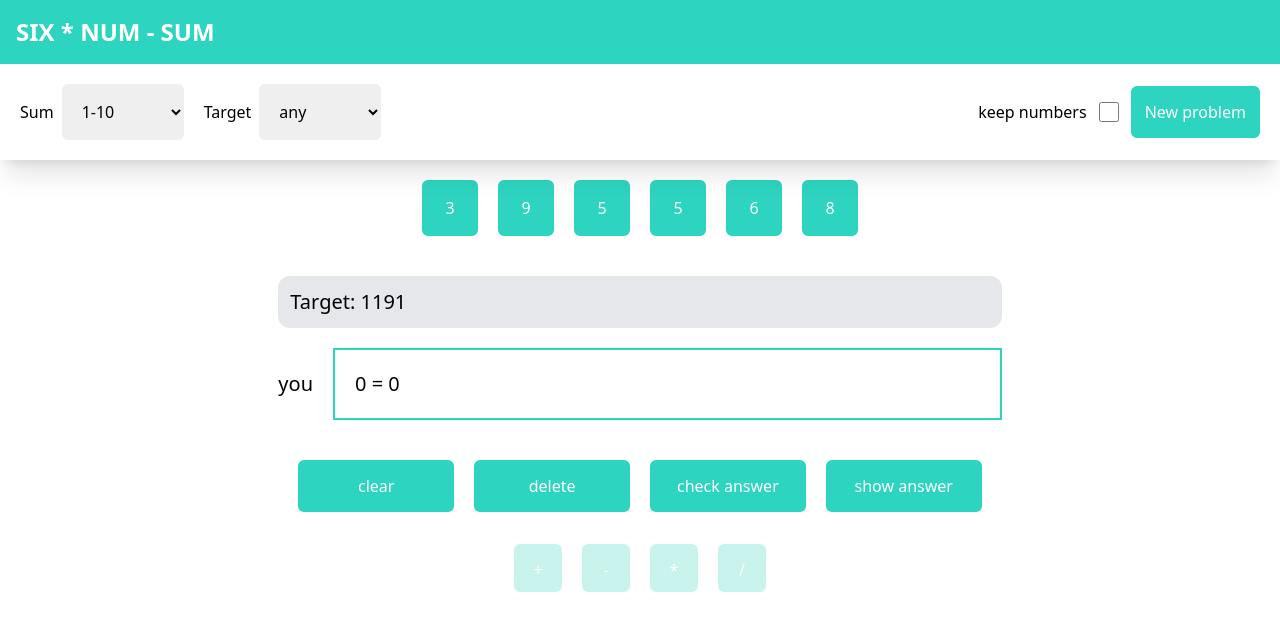
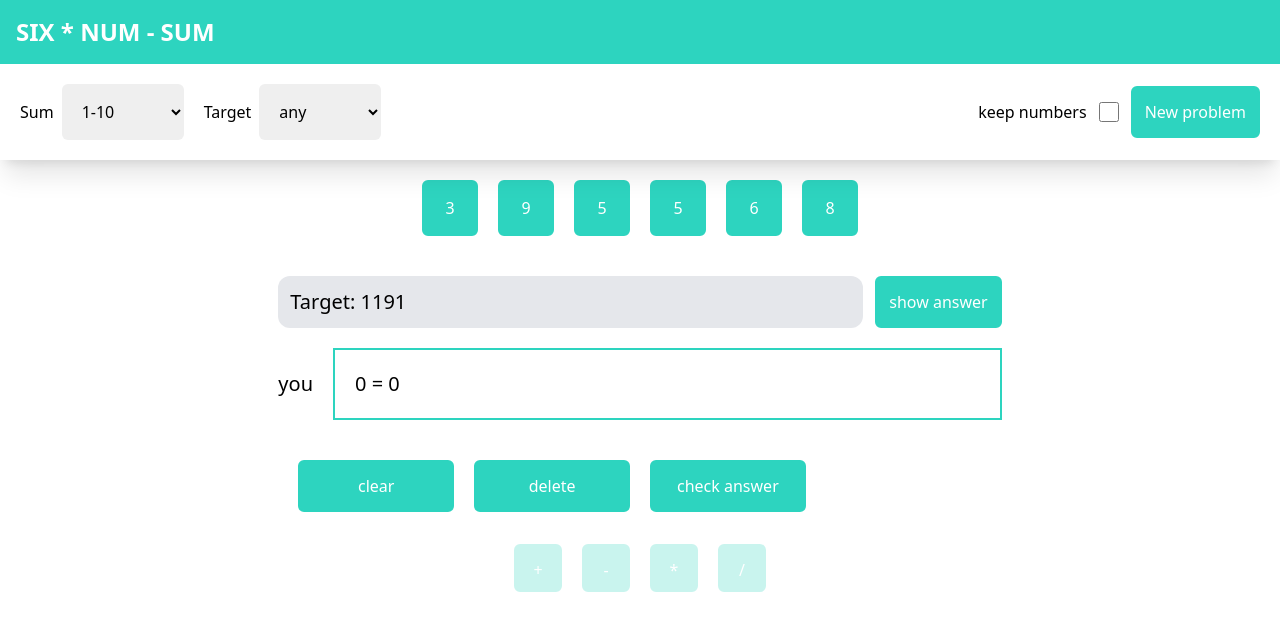
Before and after one commit to chris434/six-num-sum, a SvelteKit app: page / in a window 1280 px wide. Both pictures are taken after a click on the button "New problem". Shown: the top 630 px of the page. Built offline with nearby package versions, Linux system fonts and the light colour scheme.

Commit message:
refactor: move show answer button

```diff
--- a/src/components/FunctionButtons.svelte
+++ b/src/components/FunctionButtons.svelte
@@ -1,23 +1,11 @@
 <script lang="ts">
 	import Button from "./button.svelte";
 	import {getProblem}from '../contexts/problemContext'
-const problem=getProblem();
-const {clearSum,deleteLast,checkAnswer,setAnswerHasBeenShown}=problem
-export let toggleAnswer =false
-
-function setToggleAnswer(){
-	toggleAnswer = !toggleAnswer
-	setAnswerHasBeenShown()
-}
-
-$: if(!$problem.answerHasBeenShown) toggleAnswer=false
-
-
+const {clearSum,deleteLast,checkAnswer}=getProblem()
 </script>
 
 <section class="grid grid-cols-2 lg:grid-cols-4 w-full lg:text-nowrap gap-5 p-5">
 <Button onclick={clearSum}>clear</Button>
 <Button onclick={deleteLast}>delete</Button>
 <Button onclick={checkAnswer}>check answer</Button>
-<Button onclick={setToggleAnswer}>{toggleAnswer?'hide':'show'} answer</Button>
 </section>
--- a/src/components/button.svelte
+++ b/src/components/button.svelte
@@ -7,6 +7,6 @@
 </script>
 
 
-<button {disabled} on:click={onclick} class="bg-teal-400  p-3 rounded-md border-teal-400 border-2 {disabled?'cursor-not-allowed':'hover:bg-white  hover:text-teal-400'} {className} {selected?'bg-white text-teal-400':' text-white'}">
+<button {disabled} on:click={onclick} class="bg-teal-400 whitespace-nowrap p-3 rounded-md border-teal-400 border-2 {disabled?'cursor-not-allowed':'hover:bg-white  hover:text-teal-400'} {className} {selected?'bg-white text-teal-400':' text-white'}">
     <slot/>
 </button>
--- a/src/components/targetBar.svelte
+++ b/src/components/targetBar.svelte
@@ -1,9 +1,21 @@
 <script lang="ts">
     import {getProblem} from '../contexts/problemContext'
+	import Button from './button.svelte';
     const problem = getProblem()
+    const{setAnswerHasBeenShown}=problem
+    export let toggleAnswer =false
+
+function setToggleAnswer(){
+	toggleAnswer = !toggleAnswer
+	setAnswerHasBeenShown()
+}
+
+$: if(!$problem.answerHasBeenShown) toggleAnswer=false
 </script>
-
-<div class="bg-gray-200 p-3 rounded-xl text-xl w-full mb-5">
+<div class="flex gap-3 items-center mb-5 xs:flex-row flex-col">
+<div class="bg-gray-200 p-3 rounded-xl w-full text-xl ">
     Target:
     {$problem.problem.result}
 </div>
+<Button onclick={setToggleAnswer}>{toggleAnswer?'hide':'show'} answer</Button>
+</div>
--- a/src/routes/+page.svelte
+++ b/src/routes/+page.svelte
@@ -22,12 +22,12 @@
 </div>
 <div class="flex items-center p-5 pb-0 flex-col relative ">
   <div class="lg:w-7/12 md:w-7/12 sm:w-8/12 w-full  ">
-  <TargetBar/>
+  <TargetBar bind:toggleAnswer/>
         <SumBar/>
         {#if toggleAnswer&& $problem.answerHasBeenShown}
         <AnswerBar/>
         {/if}
-        <FunctionButtons bind:toggleAnswer/>
+        <FunctionButtons/>
 </div>
 </div>
 <div class="items-start shadow-2xl lg:shadow-none w-full sticky lg:static bottom-0 bg-white  p-3 rounded-lg">
```
Also changed, not shown: src/components/answerBar.svelte (line endings or trailing spaces).
